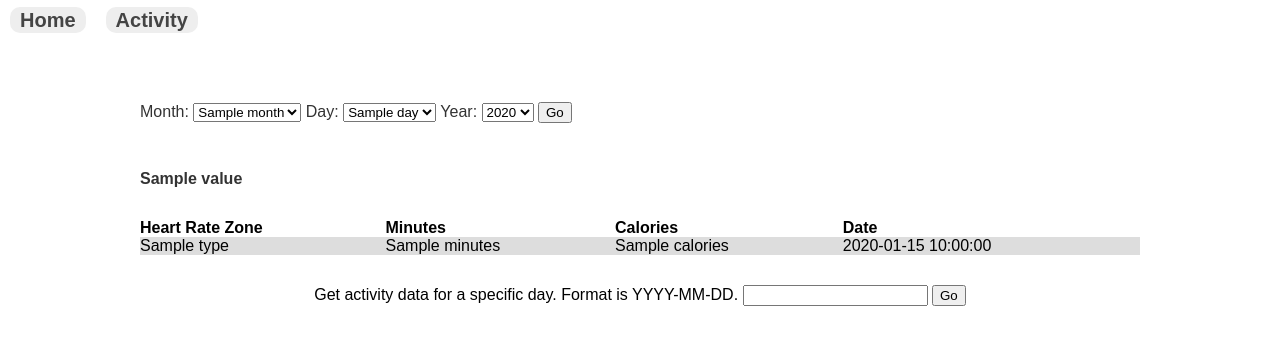
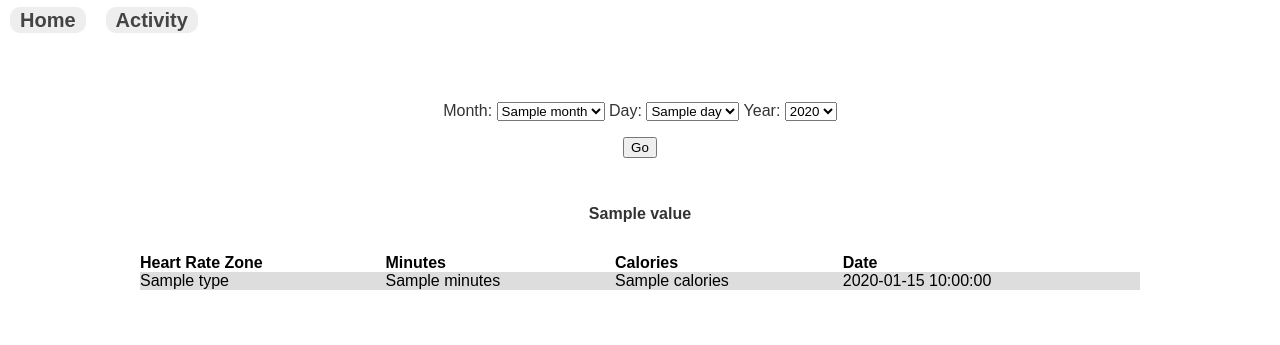
Before and after one commit to kcinnick/fitnick, a Flask app: template fitnick/flask_app/templates/index.html in a window 1280 px wide. Shown: the top 345 px of the page. Run offline with Flask 2, Linux system fonts and the light colour scheme; the template is opened without the code that fills it: values that come from a table or form of the project are taken from there, most other values are stand-ins (such as "Sample title", 1, 10 or a date in 2020).

Commit message:
some formatting changes.

```diff
--- a/fitnick/flask_app/templates/index.html
+++ b/fitnick/flask_app/templates/index.html
@@ -149,6 +149,7 @@ body > section {
 
 </style>
 </head>
+
     <body>
         <nav>
 			<ul>
@@ -156,12 +157,14 @@ body > section {
                 <li><a href="/get_activity_today">Activity</a></li>
 			</ul>
 		</nav>
-<br>
-        <br>
-        <br>
+
+        <br> <br> <br>
+
 	<section id="pageContent">
 
     <form method="POST" action="/get_heart_rate_zone_today">
+        <center>
+
         Month:
         <select name=month_options method="POST" action="/">
             {% for month in month_options %}
@@ -183,34 +186,37 @@ body > section {
             {% endfor %}
         </select>
 
+        </center>
 
+            <center>
+                <br>
                 <input type="submit" value="Go">
+            </center>
+
     </form>
+
         <br><br><br>
 
+    <form method="post" action="/get_heart_rate_zone_today">
+            <center>
+            <h4> {{ value }} </h4>
+            </center>
 
-        <form method="post" action="/get_heart_rate_zone_today">
-                <h4> {{ value }} </h4>
-            <br>
-            <br>
+        <br> <br>
+
          <table>
-                 <tr> <th>Heart Rate Zone</th> <th>Minutes</th> <th>Calories</th> <th>Date</th></tr>
+             <tr>
+                 <th>Heart Rate Zone</th> <th>Minutes</th> <th>Calories</th> <th>Date</th
+             </tr>
+
             {% for row in rows %}
             <tr class="even"> <td>{{ row.type }}</td> <td>{{ row.minutes }}</td> <td>{{ row.calories }}</td> <td>{{ row.date }}</td></tr>
             {% endfor %}
+
          </table>
     </form>
 
     </section>
 
-    <form method="POST" action="/get_heart_rate_zone_today">
-        <center>
-        Get activity data for a specific day. Format is YYYY-MM-DD.
-
-    {{ form.date }}
-    <input type="submit" value="Go">
-        </center>
-</form>
-
     </body>
 </html>
```
Lines whose indentation alone changed are shown as unchanged.
